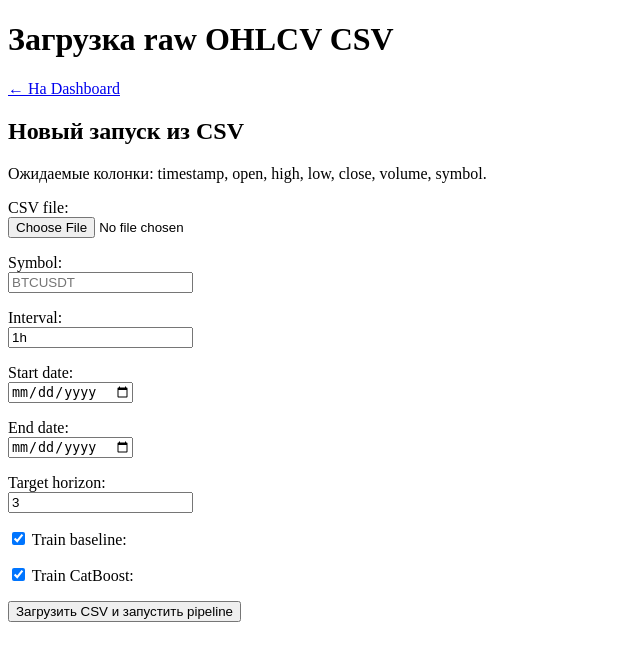
After one commit to ArtChi10/crypto_dashboard, a Django app: page /upload/ in a window 1280 px wide. The commit adds this page. Shown: the top 661 px of the page, without its empty margins (0-640 px from the left). Run offline with Django 5.2, Linux system fonts and the light colour scheme.

Commit message:
Add manual CSV upload page

```diff
--- a/dashboard/forms.py
+++ b/dashboard/forms.py
@@ -76,3 +76,70 @@ class PipelineRunForm(forms.Form):
             self.add_error("end_date", "End date не может быть позже сегодняшней даты.")
 
         return cleaned_data
+
+
+class CsvUploadForm(forms.Form):
+    csv_file = forms.FileField(label="CSV file")
+    symbol = forms.CharField(
+        label="Symbol",
+        max_length=20,
+        widget=forms.TextInput(attrs={"placeholder": "BTCUSDT"}),
+    )
+    interval = forms.CharField(
+        label="Interval",
+        initial="1h",
+        max_length=50,
+    )
+    start_date = forms.DateField(
+        label="Start date",
+        required=False,
+        widget=forms.DateInput(attrs={"type": "date"}),
+    )
+    end_date = forms.DateField(
+        label="End date",
+        required=False,
+        widget=forms.DateInput(attrs={"type": "date"}),
+    )
+    target_horizon = forms.IntegerField(
+        label="Target horizon",
+        initial=3,
+        min_value=1,
+    )
+    train_baseline = forms.BooleanField(
+        label="Train baseline",
+        initial=True,
+        required=False,
+    )
+    train_catboost = forms.BooleanField(
+        label="Train CatBoost",
+        initial=True,
+        required=False,
+    )
+
+    def clean_symbol(self):
+        symbol = self.cleaned_data["symbol"].strip().upper()
+        if not SYMBOL_PATTERN.fullmatch(symbol) or symbol.isdigit():
+            raise forms.ValidationError("Используйте тикер вроде BTCUSDT.")
+        return symbol
+
+    def clean_csv_file(self):
+        csv_file = self.cleaned_data["csv_file"]
+        if not csv_file.name.lower().endswith(".csv"):
+            raise forms.ValidationError("Загрузите файл с расширением .csv.")
+        return csv_file
+
+    def clean(self):
+        cleaned_data = super().clean()
+        start_date = cleaned_data.get("start_date")
+        end_date = cleaned_data.get("end_date")
+
+        if start_date and end_date and end_date < start_date:
+            self.add_error("end_date", "End date не может быть раньше start date.")
+
+        if end_date and end_date > timezone.localdate():
+            self.add_error("end_date", "End date не может быть позже сегодняшней даты.")
+
+        if not cleaned_data.get("train_baseline") and not cleaned_data.get("train_catboost"):
+            raise forms.ValidationError("Выберите хотя бы одну модель для обучения.")
+
+        return cleaned_data
--- a/dashboard/templates/dashboard/dashboard.html
+++ b/dashboard/templates/dashboard/dashboard.html
@@ -14,6 +14,7 @@
             <h2>Статус</h2>
             <p>Всего запусков: {{ total_runs }}</p>
             <p><a href="/runs/">История запусков</a></p>
+            <p><a href="{% url 'dashboard:upload' %}">Загрузить raw CSV</a></p>
         </section>
 
         <section aria-label="Create pipeline run">
--- /dev/null
+++ b/dashboard/templates/dashboard/upload.html
@@ -0,0 +1,75 @@
+<!DOCTYPE html>
+<html lang="ru">
+<head>
+    <meta charset="utf-8">
+    <meta name="viewport" content="width=device-width, initial-scale=1">
+    <title>Загрузка raw CSV | Crypto Dashboard</title>
+</head>
+<body>
+    <main>
+        <h1>Загрузка raw OHLCV CSV</h1>
+        <p><a href="{% url 'dashboard:home' %}">← На Dashboard</a></p>
+
+        <section aria-label="CSV upload">
+            <h2>Новый запуск из CSV</h2>
+            <p>Ожидаемые колонки: timestamp, open, high, low, close, volume, symbol.</p>
+
+            <form method="post" enctype="multipart/form-data">
+                {% csrf_token %}
+
+                {{ form.non_field_errors }}
+
+                <p>
+                    {{ form.csv_file.label_tag }}<br>
+                    {{ form.csv_file }}
+                    {{ form.csv_file.errors }}
+                </p>
+
+                <p>
+                    {{ form.symbol.label_tag }}<br>
+                    {{ form.symbol }}
+                    {{ form.symbol.errors }}
+                </p>
+
+                <p>
+                    {{ form.interval.label_tag }}<br>
+                    {{ form.interval }}
+                    {{ form.interval.errors }}
+                </p>
+
+                <p>
+                    {{ form.start_date.label_tag }}<br>
+                    {{ form.start_date }}
+                    {{ form.start_date.errors }}
+                </p>
+
+                <p>
+                    {{ form.end_date.label_tag }}<br>
+                    {{ form.end_date }}
+                    {{ form.end_date.errors }}
+                </p>
+
+                <p>
+                    {{ form.target_horizon.label_tag }}<br>
+                    {{ form.target_horizon }}
+                    {{ form.target_horizon.errors }}
+                </p>
+
+                <p>
+                    {{ form.train_baseline }}
+                    {{ form.train_baseline.label_tag }}
+                    {{ form.train_baseline.errors }}
+                </p>
+
+                <p>
+                    {{ form.train_catboost }}
+                    {{ form.train_catboost.label_tag }}
+                    {{ form.train_catboost.errors }}
+                </p>
+
+                <button type="submit">Загрузить CSV и запустить pipeline</button>
+            </form>
+        </section>
+    </main>
+</body>
+</html>
--- a/dashboard/urls.py
+++ b/dashboard/urls.py
@@ -1,9 +1,10 @@
 from django.urls import path
 
-from .views import dashboard_home
+from .views import dashboard_home, upload_csv
 
 app_name = "dashboard"
 
 urlpatterns = [
     path("", dashboard_home, name="home"),
+    path("upload/", upload_csv, name="upload"),
 ]
--- a/dashboard/views.py
+++ b/dashboard/views.py
@@ -1,8 +1,20 @@
+import pandas as pd
+from django.conf import settings
 from django.shortcuts import redirect, render
+from django.utils import timezone
 
+from mlcore.repositories import ArtifactRepository, DatasetRepository, ModelRepository
+from mlcore.services import (
+    BaselineTrainingService,
+    CatBoostTrainingService,
+    DatasetPreparationService,
+    FullPipelineService,
+    RunPersistenceService,
+    RunPipelineUseCase,
+)
 from runs.models import PipelineRun
 
-from .forms import PipelineRunForm
+from .forms import CsvUploadForm, PipelineRunForm
 
 
 def dashboard_home(request):
@@ -36,3 +48,84 @@ def dashboard_home(request):
             "total_runs": total_runs,
         },
     )
+
+
+def upload_csv(request):
+    if request.method == "POST":
+        form = CsvUploadForm(request.POST, request.FILES)
+        if form.is_valid():
+            run = _create_upload_run(form.cleaned_data)
+            try:
+                raw_df = pd.read_csv(form.cleaned_data["csv_file"])
+                _build_upload_use_case().execute(
+                    run,
+                    raw_df,
+                    train_baseline=form.cleaned_data["train_baseline"],
+                    train_catboost=form.cleaned_data["train_catboost"],
+                )
+            except Exception as exc:
+                _mark_upload_run_failed(run, exc)
+            return redirect("runs:detail", pk=run.pk)
+    else:
+        form = CsvUploadForm()
+
+    return render(
+        request,
+        "dashboard/upload.html",
+        {
+            "form": form,
+        },
+    )
+
+
+def _create_upload_run(cleaned_data):
+    symbol = cleaned_data["symbol"]
+    interval = cleaned_data["interval"]
+    return PipelineRun.objects.create(
+        name=f"Manual CSV upload {symbol} {interval}",
+        status=PipelineRun.Status.CREATED,
+        symbols_json=[symbol],
+        interval=interval,
+        start_date=cleaned_data["start_date"],
+        end_date=cleaned_data["end_date"],
+        target_horizon=cleaned_data["target_horizon"],
+        initiated_by="manual_csv_upload",
+    )
+
+
+def _build_upload_use_case():
+    artifact_repository = ArtifactRepository(settings.MEDIA_ROOT)
+    dataset_repository = DatasetRepository()
+    model_repository = ModelRepository()
+    dataset_preparation_service = DatasetPreparationService(
+        artifact_repository=artifact_repository,
+        dataset_repository=dataset_repository,
+    )
+    baseline_training_service = BaselineTrainingService(
+        artifact_repository=artifact_repository,
+        model_repository=model_repository,
+    )
+    catboost_training_service = CatBoostTrainingService(
+        artifact_repository=artifact_repository,
+        model_repository=model_repository,
+    )
+    full_pipeline_service = FullPipelineService(
+        dataset_preparation_service=dataset_preparation_service,
+        baseline_training_service=baseline_training_service,
+        catboost_training_service=catboost_training_service,
+        dataset_repository=dataset_repository,
+    )
+    return RunPipelineUseCase(
+        full_pipeline_service=full_pipeline_service,
+        persistence_service=RunPersistenceService(),
+    )
+
+
+def _mark_upload_run_failed(run, exc):
+    run.refresh_from_db()
+    run.status = PipelineRun.Status.FAILED
+    if run.started_at is None:
+        run.started_at = timezone.now()
+    run.finished_at = timezone.now()
+    run.error_message = (str(exc) or exc.__class__.__name__)[:1000]
+    run.save(update_fields=["status", "started_at", "finished_at", "error_message"])
```
Also changed, not shown: docs/beginner_code_explanation.md (+39 -11 lines), docs/current_usage_guide.md (+45 -22 lines), tests/test_csv_upload_view.py (added, +188 -0 lines).
